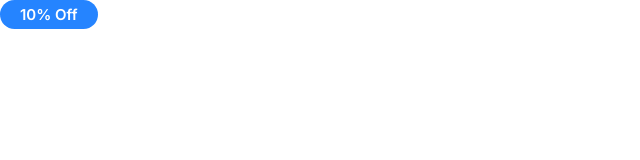
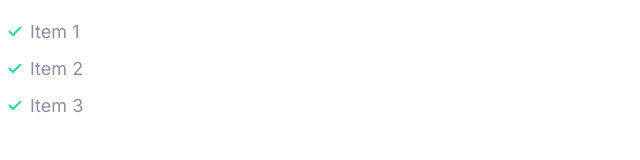
Before and after one commit to muh-haris/moshify, a plain HTML site: page index.html in a window 1280 px wide. Shown: the whole page, without its empty margins (0-640 px from the left). Drawn offline with Linux system fonts and the light colour scheme.

Commit message:
Define lists.

```diff
--- a/css/styles.css
+++ b/css/styles.css
@@ -112,3 +112,29 @@ a{
         font-size: 1.2rem;
     }
 }
+
+/* Lists */
+.list {
+    list-style: none;
+    padding-left: 0;
+}
+
+.list--inline .list__item {
+    display: inline-block;
+}
+
+.list--tick {
+    list-style-image: url(../images/tick.svg);
+    padding-left: 3rem;
+}
+
+.list--tick .list__item {
+    padding-left: 0.5rem;
+    margin-bottom: 1rem;
+}
+
+@media screen and (min-width: 1024px) {
+    .list--tick .list__item {
+        padding-left: 0;
+    }
+}
--- a/index.html
+++ b/index.html
@@ -15,6 +15,10 @@
     <link rel="stylesheet" href="css/styles.css" />
   </head>
   <body>
-    <span class="badge badge--primary">10% Off</span>
+    <ul class="list list--tick">
+      <li class="list__item">Item 1</li>
+      <li class="list__item">Item 2</li>
+      <li class="list__item">Item 3</li>
+    </ul>
   </body>
 </html>
```
Also changed, not shown: components/lists.html (added, +5 -0 lines), images/tick.svg (added).
